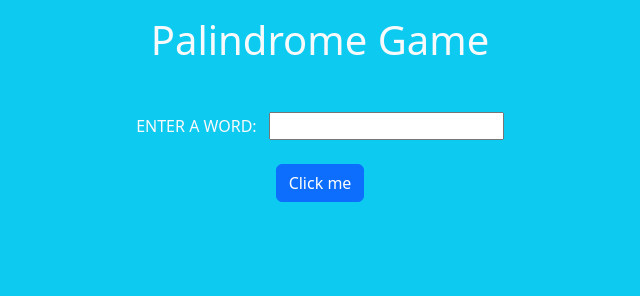
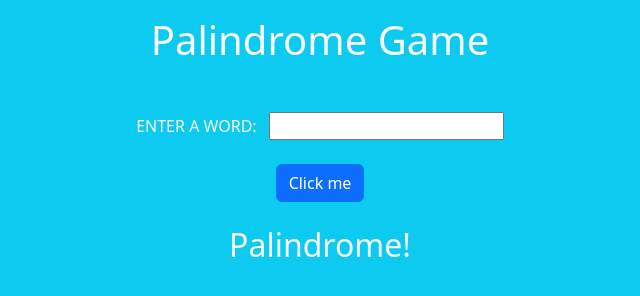
Before and after one commit to LorenzoTesoro/js-paliedispari, a plain HTML site: page palindromo/index.html in a window 1280 px wide. Both pictures are taken after a click on the button "Click me". Shown: the whole page, without its empty margins (320-960 px from the left). Drawn offline with nearby package versions, Linux system fonts and the light colour scheme.

Commit message:
add palindrome markup

```diff
--- a/palindromo/assets/js/main.js
+++ b/palindromo/assets/js/main.js
@@ -1,26 +1,27 @@
 /*  Consegna: chiedere all’utente di inserire una parola Creare una funzione per capire se la parola inserita è palindroma */
 
 // chiedo all'utente di inserire una parola
-const inputElement = document.querySelector("input");
-const userWord = toString(inputElement);
 
 function palindromeCheck(word) {
-    const wordArray = word.split(''); // converto la parola inserita dall'utente in un array
-    const wordReverted = wordArray.reverse()// inverto l'ordine dei caratteri dell'array creata
+    const wordArray = word.split(''); /// converto la parola inserita dall'utente in un array
+    const wordReverted = wordArray.reverse();// inverto l'ordine dei caratteri dell'array creata
     const checkWord = wordReverted.join(""); // riconverto l'array in una stringa
 
     // check finale
     if(word == checkWord){
-        return "palindrome!";
+        const palindrome = "Palindrome!"
+        document.querySelector('h2').innerHTML = `${palindrome}`
+    } else{
+        const notPalindrome = "Not palindrome!"
+        document.querySelector('h2').innerHTML = `${notPalindrome}`
     }
-    return "not palindrome!";
+
 }
 
 const btnElement = document.querySelector("button");
+const inputElement = document.querySelector("input");
 
-btnElement.addEventListener('click', function (){
-    console.log(palindromeCheck(userWord));
-})
-
-
-// console.log(palindromeCheck(userWord));
+btnElement.addEventListener('click', function(){
+    const userWord = inputElement.value
+    palindromeCheck(userWord);
+});
--- a/palindromo/index.html
+++ b/palindromo/index.html
@@ -24,6 +24,7 @@
         <button class="btn btn-primary">Click me</button>
     </div>
 
+    <h2 class="text-center mt-4 text-light"></h2>
 
 
 
```
